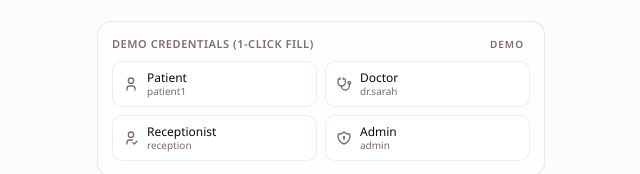
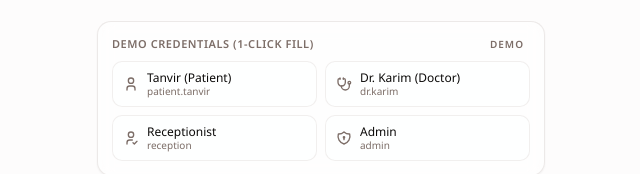
Before and after one commit to ehtisamhaq/ClinicQ, a Next.js app in the folder apps/web/: page /login in a window 1280 px wide. Shown: the part 159-333 px from the top of the page, without its empty margins (319-959 px from the left). Built offline with nearby package versions, Linux system fonts and the light colour scheme; a web font is replaced by a local one.

Commit message:
fix(web): sync 1-click demo login buttons with seeded database credentials

```diff
--- a/apps/web/src/features/auth/login-form.tsx
+++ b/apps/web/src/features/auth/login-form.tsx
@@ -26,30 +26,30 @@ import { loginAction } from "@/lib/auth/actions";
 const DEMO_ACCOUNTS = [
   {
     role: "PATIENT",
-    label: "Patient",
-    email: "patient1@clinicq.com",
-    password: "Patient123!",
+    label: "Tanvir (Patient)",
+    email: "patient.tanvir@clinicq.local",
+    password: "Password123!",
     icon: IconUser,
   },
   {
     role: "DOCTOR",
-    label: "Doctor",
-    email: "dr.sarah@clinicq.com",
-    password: "Doctor123!",
+    label: "Dr. Karim (Doctor)",
+    email: "dr.karim@clinicq.local",
+    password: "Password123!",
     icon: IconStethoscope,
   },
   {
     role: "RECEPTIONIST",
     label: "Receptionist",
-    email: "reception@clinicq.com",
-    password: "Reception123!",
+    email: "reception@clinicq.local",
+    password: "Password123!",
     icon: IconUserCheck,
   },
   {
     role: "ADMIN",
     label: "Admin",
-    email: "admin@clinicq.com",
-    password: "Admin123!",
+    email: "admin@clinicq.local",
+    password: "Password123!",
     icon: IconShieldLock,
   },
 ];
```
